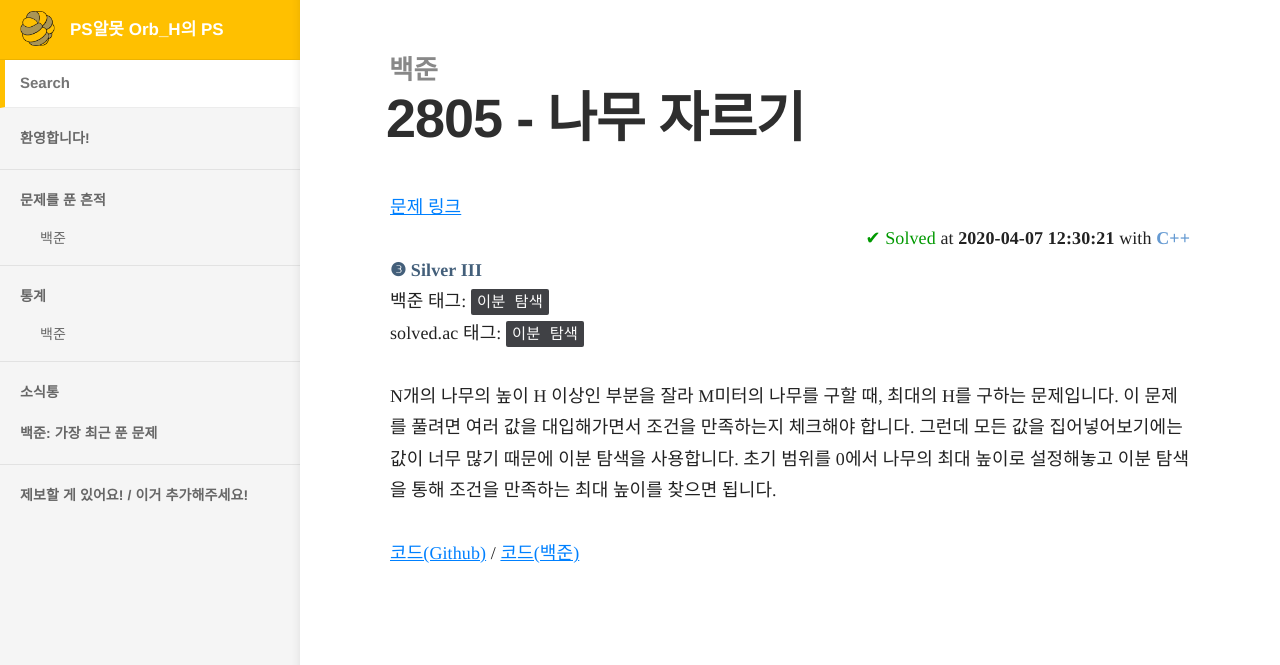
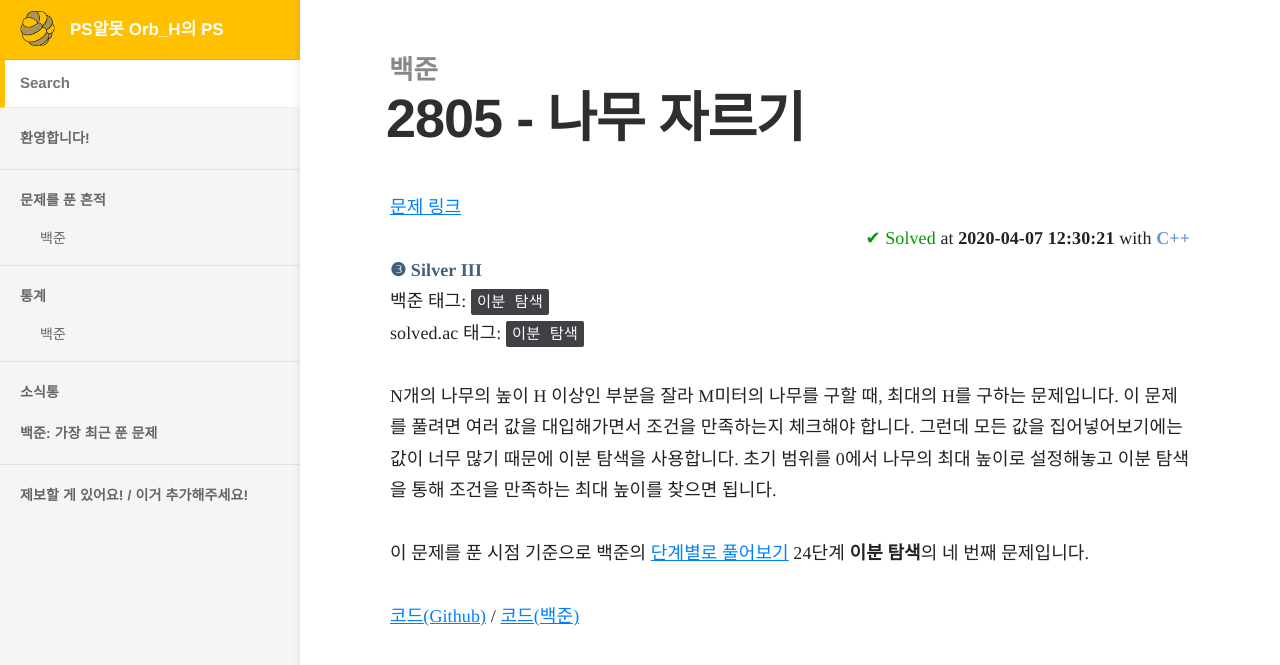
Before and after one commit to Orb-H/nojam, a Jekyll site: the page built from docs/_docs/nojam/2805.md, in a window 1280 px wide. Shown: the top 665 px of the page. Built offline with Jekyll 4.4.1, drawn with Linux system fonts in a browser that asks for light colours.

Commit message:
add step order in 1654 & 2805

```diff
--- a/docs/_docs/nojam/2805.md
+++ b/docs/_docs/nojam/2805.md
@@ -17,3 +17,5 @@
 ---
 
 N개의 나무의 높이 H 이상인 부분을 잘라 M미터의 나무를 구할 때, 최대의 H를 구하는 문제입니다. 이 문제를 풀려면 여러 값을 대입해가면서 조건을 만족하는지 체크해야 합니다. 그런데 모든 값을 집어넣어보기에는 값이 너무 많기 때문에 이분 탐색을 사용합니다. 초기 범위를 0에서 나무의 최대 높이로 설정해놓고 이분 탐색을 통해 조건을 만족하는 최대 높이를 찾으면 됩니다.
+
+이 문제를 푼 시점 기준으로 백준의 [단계별로 풀어보기](http://noj.am/p/s) 24단계 **이분 탐색**의 네 번째 문제입니다.
```
Also changed, not shown: docs/_docs/nojam/1654.md (+2 -0 lines).
